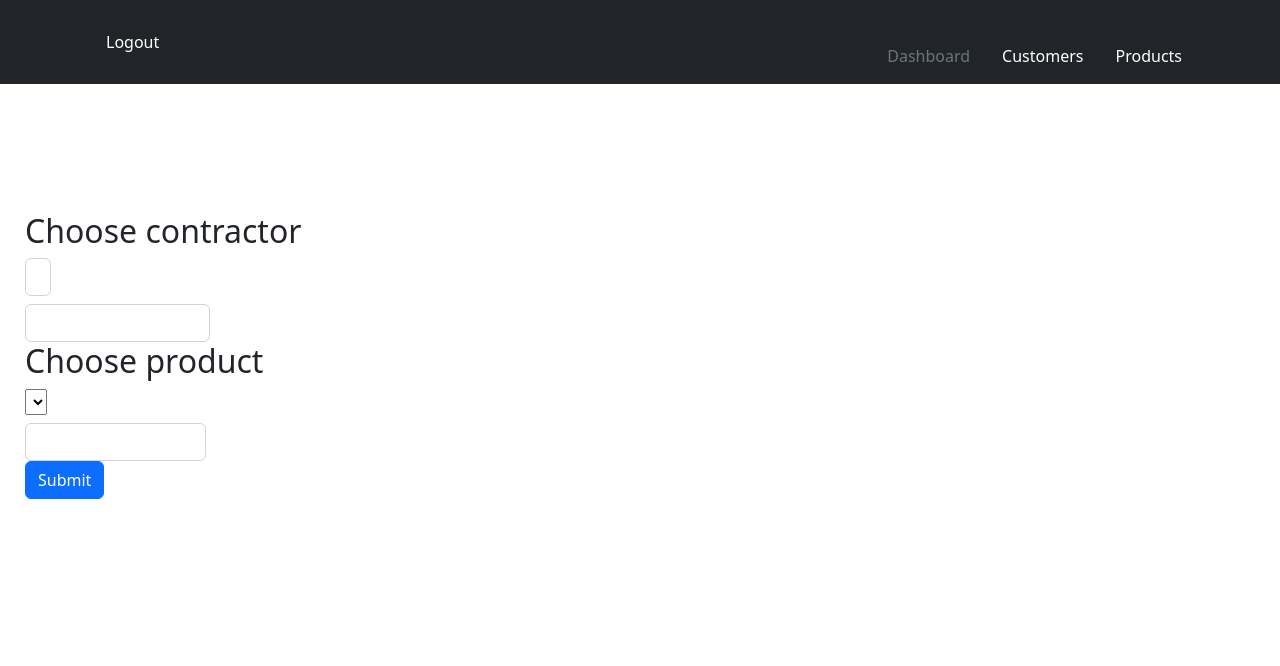
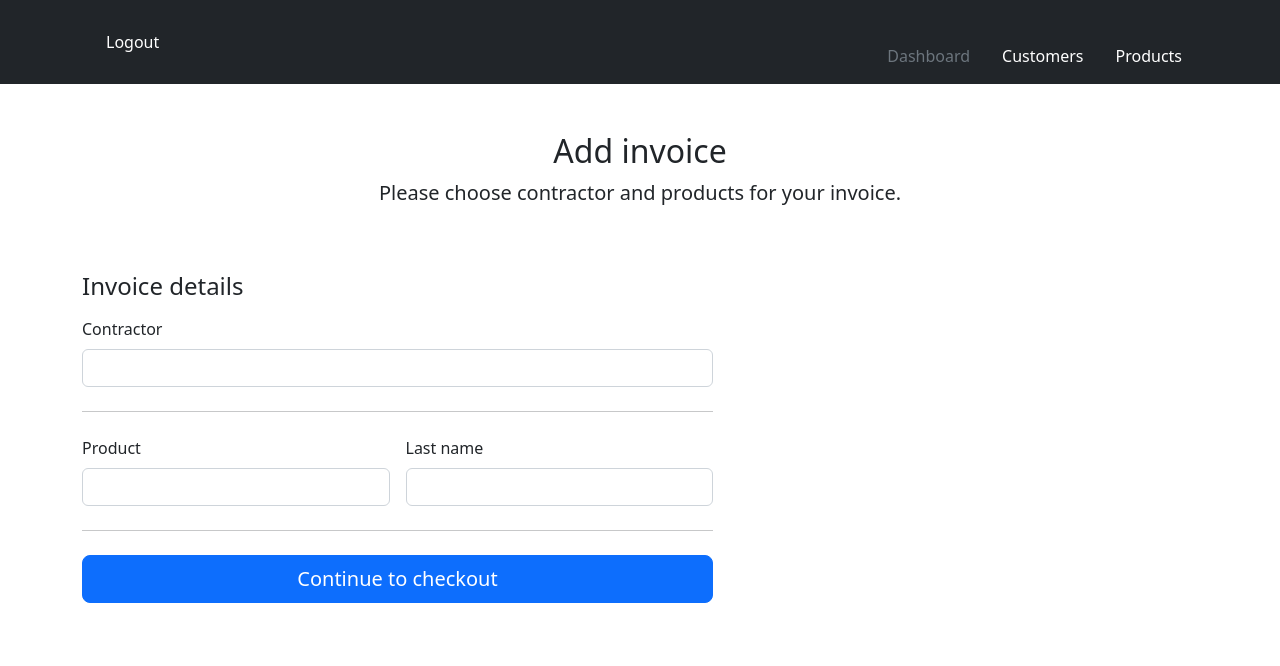
Before and after one commit to Mefpef/Invoice-Generator, a Flask app: page /add in a window 1280 px wide. Shown: the top 666 px of the page. Run offline with Flask 2, Linux system fonts and the light colour scheme; a user stored in the database is signed in; data comes from the database, SQL or seed files in the repository; data that the repository does not hold is empty; some libraries are stand-ins or nearby versions.

Commit message:
refactor

```diff
--- a/app/forms/contractor.py
+++ b/app/forms/contractor.py
@@ -7,13 +7,13 @@ def contractor_query():
     return Contractor.query
 
 class ContractorForm(FlaskForm):
-    name = StringField('Name')
-    last_name = StringField('Last Name')
-    city = StringField('City')
+    name = StringField('Name', [validators.Length(min=1, max=75)])
+    last_name = StringField('Last Name', [validators.Length(min=1, max=75)])
+    city = StringField('City', [validators.Length(max=40)])
     postal_code = StringField('Postal Code')
     street = StringField('Street')
     company_name = StringField('Company Name')
     phone_numer = StringField('Phone Number')
     email_address = StringField('E-Mail')
     tax_number = StringField('Tax Number')
-    contractor_query = QuerySelectField(query_factory=contractor_query, allow_blank=False, get_label='name')
+    contractors_query = QuerySelectField(query_factory=contractor_query, allow_blank=False, get_label=lambda s: '%s %s, %s, %s %s' % (s.name, s.last_name ,s.company_name, s.street, s.postal_code))
--- a/app/forms/product.py
+++ b/app/forms/product.py
@@ -13,4 +13,4 @@ class ProductForm(FlaskForm):
     cn = StringField('CN', [validators.Length(min=8, max=8)])
     price = FloatField('Price')
     submit = SubmitField('Add')
-    product_query = QuerySelectField(query_factory=product_query, allow_blank=False, get_label='name, company_name')
+    products_query = QuerySelectField(query_factory=product_query, allow_blank=False, get_label='name')
--- a/app/routes/invoices.py
+++ b/app/routes/invoices.py
@@ -39,8 +39,8 @@ def create_invoice():
         user = session['login']
         user = User.query.filter_by(login=user).first()
 
-        product_form.product_query.query = Product.query.filter_by(user_product_id=user.id)
-        contractor_form.contractor_query.query = Contractor.query.filter_by(user_contractor_id=user.id)
+        product_form.products_query.query = Product.query.filter_by(user_product_id=user.id)
+        contractor_form.contractors_query.query = Contractor.query.filter_by(user_contractor_id=user.id)
 
         if product_form.validate_on_submit() and contractor_form.validate_on_submit():
             return redirect(url_for('dashboard.dashboard'))
--- a/app/templates/add_invoice.html
+++ b/app/templates/add_invoice.html
@@ -3,31 +3,51 @@
 
 
 {% block content %}
-<header class="w3-container w3-blue w3-center" style="padding:128px 25px">
-    <h2 class="w3-margin w3-xxlarge">Choose contractor</h2>
-    <form action="#" method="POST">
-        <form class="row g-2">
-            <div class="row">
-                <div class="col-md-2">
-                    <label for="inputName" class="form-label">{{ contractor_form.contractor_query(class_="form-control rouded-3")  }}</label>
-                    <input type="text" class="form-control" id="inputName">
+<div class="container">
+    <div class="py-5 text-center">
+        <h2>Add invoice</h2>
+        <p class="lead">Please choose contractor and products for your invoice.</p>
+    </div>
+    <div class="row g-5">
+        <div class="col-md-5 col-lg-7 order-md-last">
+            <h4 class="d-flex justify-content-between align-items-center mb-3"></h4>
+
+        </div>
+        <div class="col-md-5 col-lg-7">
+            <h4 class="mb-3">Invoice details</h4>
+            <form class="needs-validation" novalidate="">
+                <div class="col-12">
+                    <label class="form-label">Contractor</label>
+                    {{ contractor_form.contractors_query (class_="form-control") }}
+
                 </div>
-                <h2 class="w3-margin w3-xxlarge">Choose product</h2>
-                <form action="#" method="POST">
-                    <form class="row g-3">
-                        <div class="row">
-                            <div class="col-md-2">
-                                <label for="inputName" class="form-label">{{ product_form.product_query }}</label>
-                                <input type="text" class="form-control" id="inputContractor">
-                            </div>
-                            <br>
-                            <br>
-                            <br>
-                            <div class="col-12">
-                                <button type="submit" class="btn btn-primary">Submit</button>
-                            </div>
+                <hr class="my-4">
+
+                <div class="row g-3">
+                    <div class="col-sm-6">
+                        <label for="firstName" class="form-label">Product</label>
+                        <input type="text" class="form-control" id="firstName" placeholder="" value="" required="">
+                        <div class="invalid-feedback">
+                            Valid first name is required.
                         </div>
-                    </form>
-                </form>
-</header>
+                    </div>
+
+                    <div class="col-sm-6">
+                        <label for="lastName" class="form-label">Last name</label>
+                        <input type="text" class="form-control" id="lastName" placeholder="" value="" required="">
+                        <div class="invalid-feedback">
+                            Valid last name is required.
+                        </div>
+                    </div>
+
+
+                </div>
+
+                <hr class="my-4">
+
+                <button class="w-100 btn btn-primary btn-lg" type="submit">Continue to checkout</button>
+            </form>
+        </div>
+    </div>
+</div>
 {% endblock %}
```
